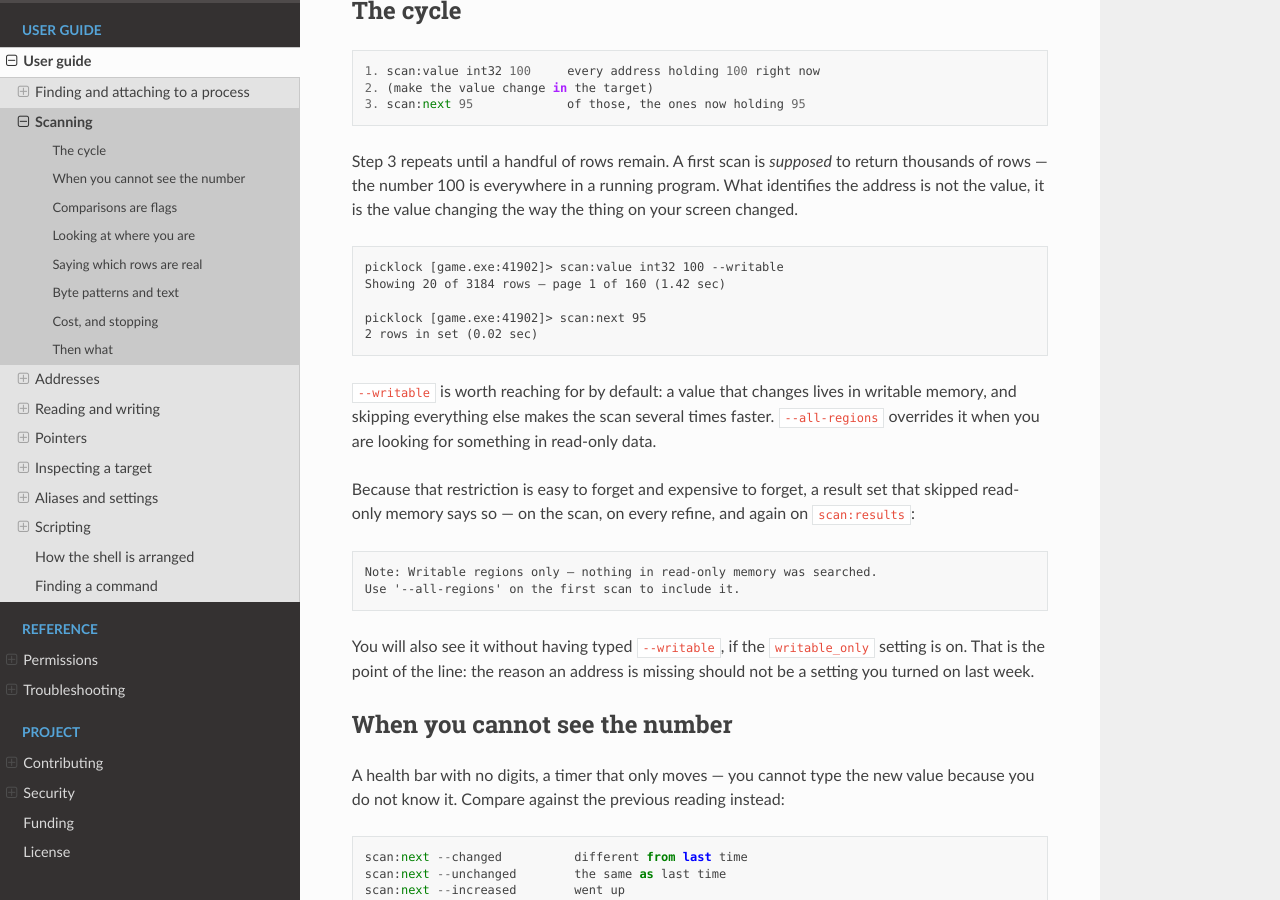
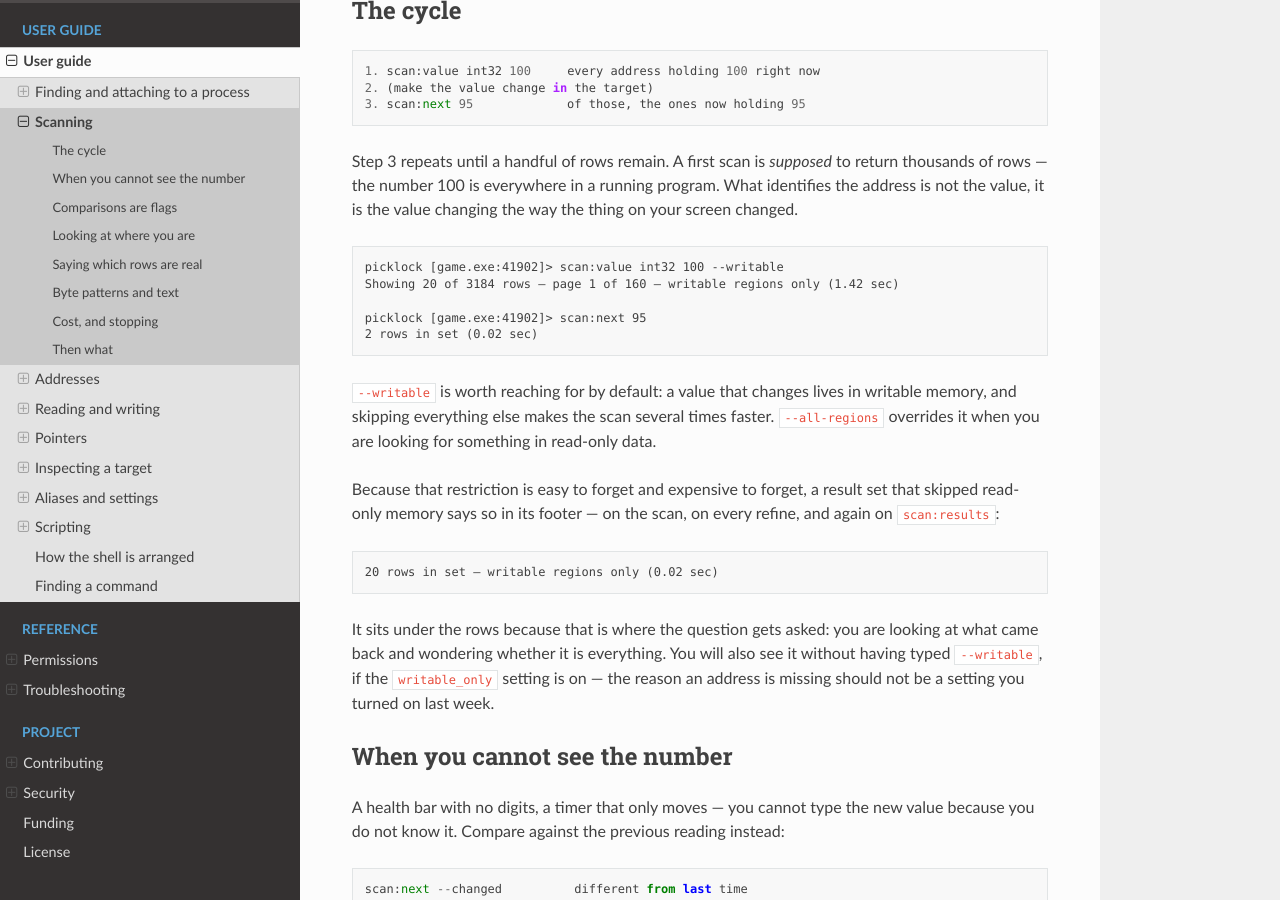
Before and after one commit to JeanExtreme002/Picklock, a Sphinx documentation site: the page built from docs/guide/scanning.md, in a window 1280 px wide and 900 px high, scrolled down 238 px. Built offline with Sphinx 7.4.7 and the Read the Docs theme 3.1.0, drawn with Linux system fonts in a browser that asks for light colours; pages that are not in the unit, such as notebooks, are missing from menus.

Commit message:
feat: mark writable-only scans in the result footer
The two-line note above the table said the same thing every time and
pushed the rows down with it. What the reader needs at that moment is
short: the result set skipped read-only memory.

It now rides in the footer, under the rows it qualifies — where the
question "is this all of them?" is actually asked — as
"20 rows in set — writable regions only (0.02 sec)". The scan, every
refine and every later scan:results carry it, as before, and so does an
empty set, where "nothing found" and "nothing found there" are different
answers.

Printer.table and Printer.footer take the marker, so any listing can
carry a caveat about its rows without a paragraph above them.

````diff
--- a/docs/guide/scanning.md
+++ b/docs/guide/scanning.md
@@ -18,7 +18,7 @@ the thing on your screen changed.
 
 ```
 picklock [game.exe:41902]> scan:value int32 100 --writable
-Showing 20 of 3184 rows — page 1 of 160 (1.42 sec)
+Showing 20 of 3184 rows — page 1 of 160 — writable regions only (1.42 sec)
 
 picklock [game.exe:41902]> scan:next 95
 2 rows in set (0.02 sec)
@@ -30,17 +30,18 @@ faster. `--all-regions` overrides it when you are looking for something in
 read-only data.
 
 Because that restriction is easy to forget and expensive to forget, a
-result set that skipped read-only memory says so — on the scan, on every
-refine, and again on `scan:results`:
+result set that skipped read-only memory says so in its footer — on the scan,
+on every refine, and again on `scan:results`:
 
 ```
-Note: Writable regions only — nothing in read-only memory was searched.
-Use '--all-regions' on the first scan to include it.
+20 rows in set — writable regions only (0.02 sec)
 ```
 
-You will also see it without having typed `--writable`, if the
-`writable_only` setting is on. That is the point of the line: the reason an
-address is missing should not be a setting you turned on last week.
+It sits under the rows because that is where the question gets asked: you are
+looking at what came back and wondering whether it is everything. You will also
+see it without having typed `--writable`, if the `writable_only` setting is on
+— the reason an address is missing should not be a setting you turned on last
+week.
 
 ## When you cannot see the number
 
````
Also changed, not shown: docs/quickstart.md (+1 -1 lines), docs/troubleshooting.md (+2 -2 lines), assets/screenshots/terminal.png, 6 other files.
